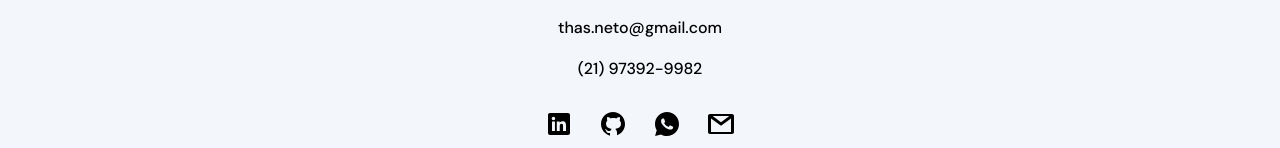
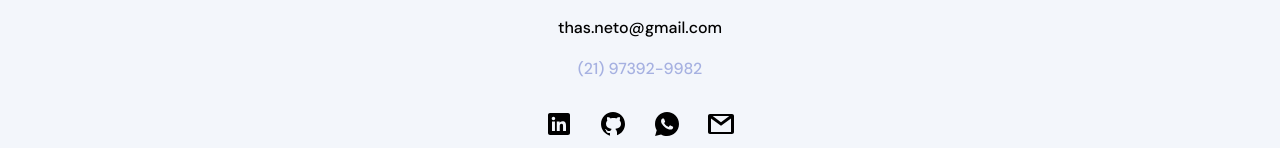
Before and after one commit to thasneto/thasneto.github.io, a plain HTML site: page index.html in a window 1280 px wide. Shown: the part 4491-4639 px from the top of the page. Drawn offline with Linux system fonts and the light colour scheme.

Commit message:
contact links tel

```diff
--- a/css/components/footer.css
+++ b/css/components/footer.css
@@ -13,6 +13,10 @@ footer .footer__content .footer__contact span {
 	font-weight: 500;
 }
 
+footer .footer__content .footer__contact a {
+	color: var(--tertiary-color);
+}
+
 footer .footer__content ul li {
 	display: inline-block;
 }
```
